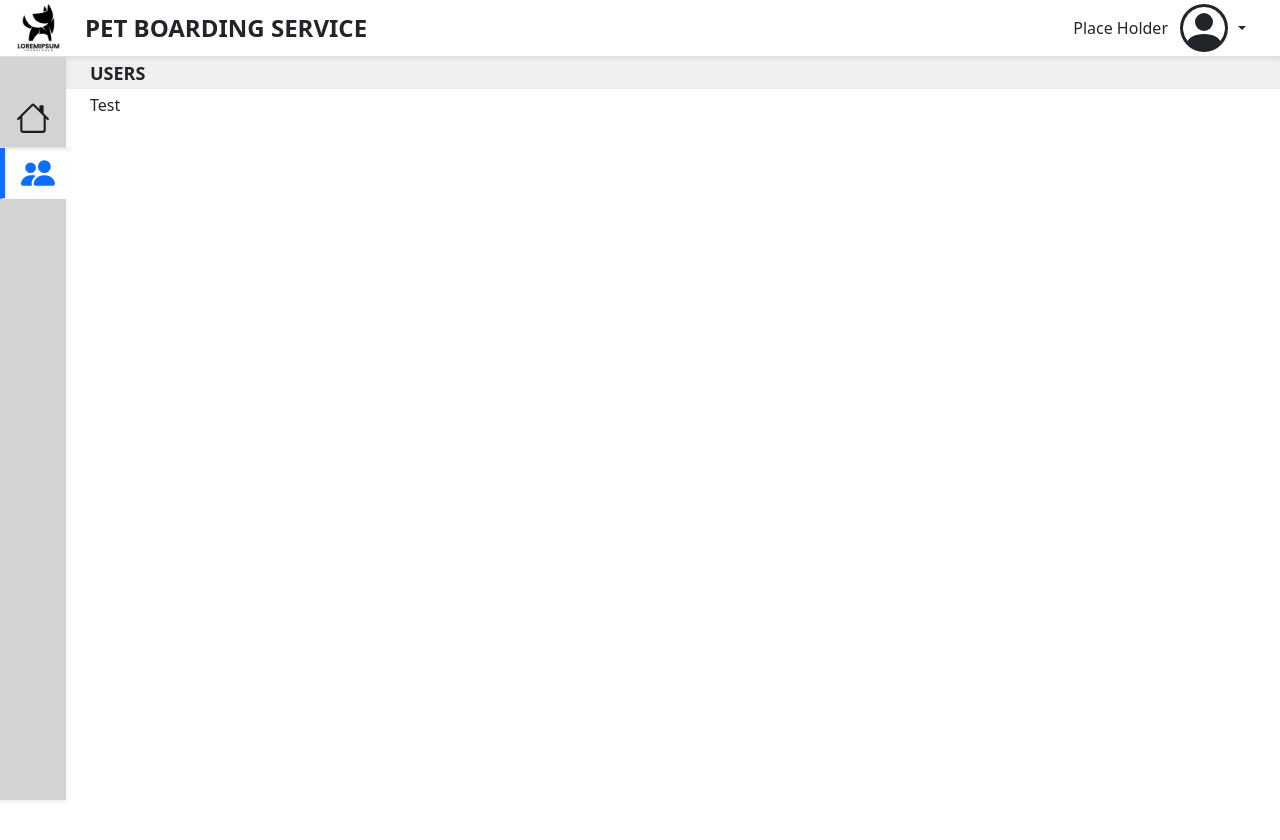
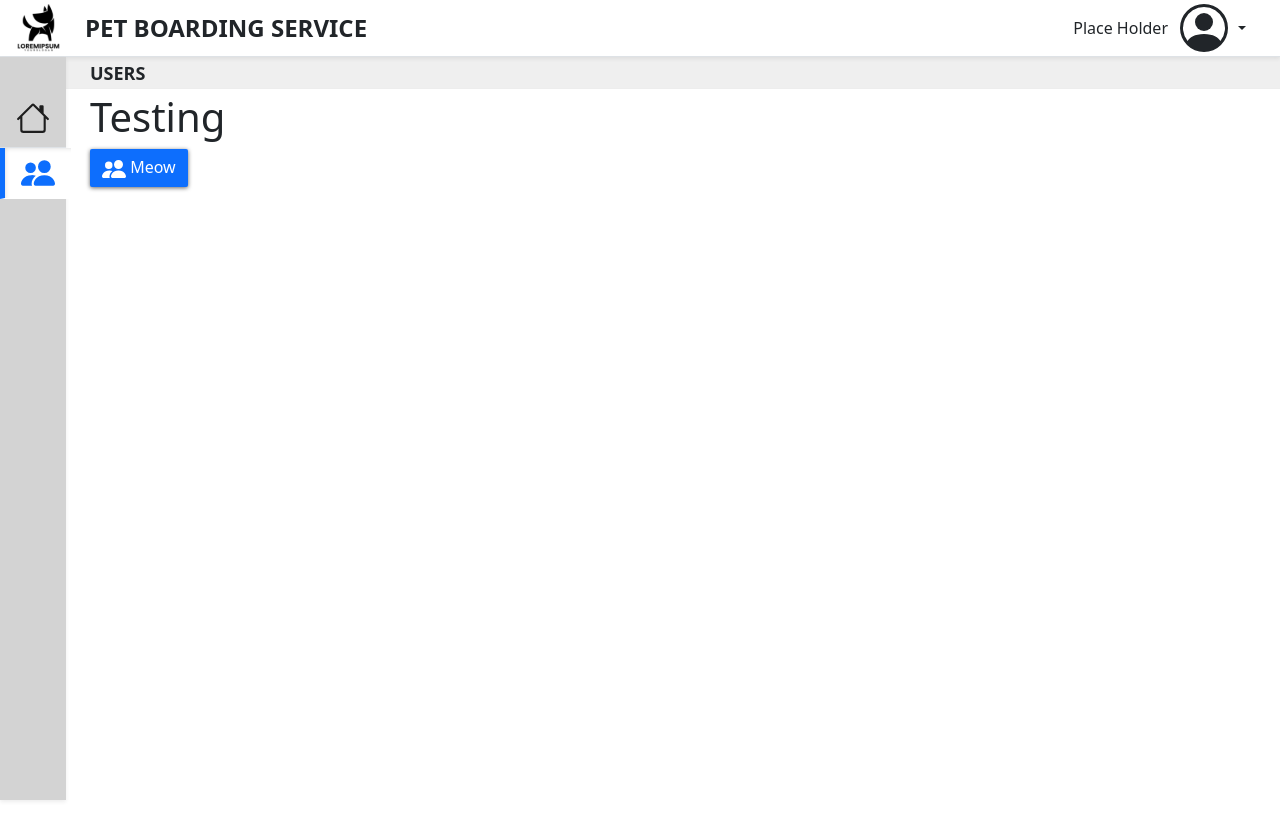
Before and after one commit to UlisesPeguero/pbs-frontend, a React (Create React App) app: page /users in a window 1280 px wide. Shown: the top 840 px of the page. Built offline with nearby package versions, Linux system fonts and the light colour scheme.

Commit message:
Added custom Button component

```diff
--- a/src/App.css
+++ b/src/App.css
@@ -115,9 +115,17 @@ main {
   margin: 40px auto;
 }
 
+
 /* button hover decoration */
 .btn:hover {
   box-shadow: 0 2px 5px 0 rgba(0, 0, 0, 0.26) !important;
+
+}
+
+.btn:active {
+    box-shadow: 0px 4px 8px rgba(0, 0, 0, 0.26);
+    transform: scale(.98);
+    transition: all 0.1s;
 }
 
 .alert {
--- a/src/modules/Test.jsx
+++ b/src/modules/Test.jsx
@@ -1,7 +1,15 @@
 import React from 'react';
+import Button from '../ui/Button';
+import { PeopleFill } from 'react-bootstrap-icons';
 
 export default function Test() {
   return (
-    <div>Test</div>
+    <>
+      <h1>Testing</h1>
+      <Button>
+        <PeopleFill size={24} />
+        &nbsp;Meow
+      </Button>
+    </>
   );
 }
--- /dev/null
+++ b/src/ui/Button.jsx
@@ -0,0 +1,16 @@
+import React from 'react';
+
+export default function Button({ children, type = 'button', onClick, classes = 'btn-primary' }) {
+  // TODO: Testing styles
+  const style = {
+    outline: 'none',
+    borderWidth: '0',
+    borderRadius: '2px',
+    boxShadow: '0 1px 4px rgba(0, 0, 0, .6)'
+  };
+  return (
+    <button style={style} className={'btn ' + classes} type={type} onClick={onclick}>
+      {children}
+    </button>
+  );
+}
```
